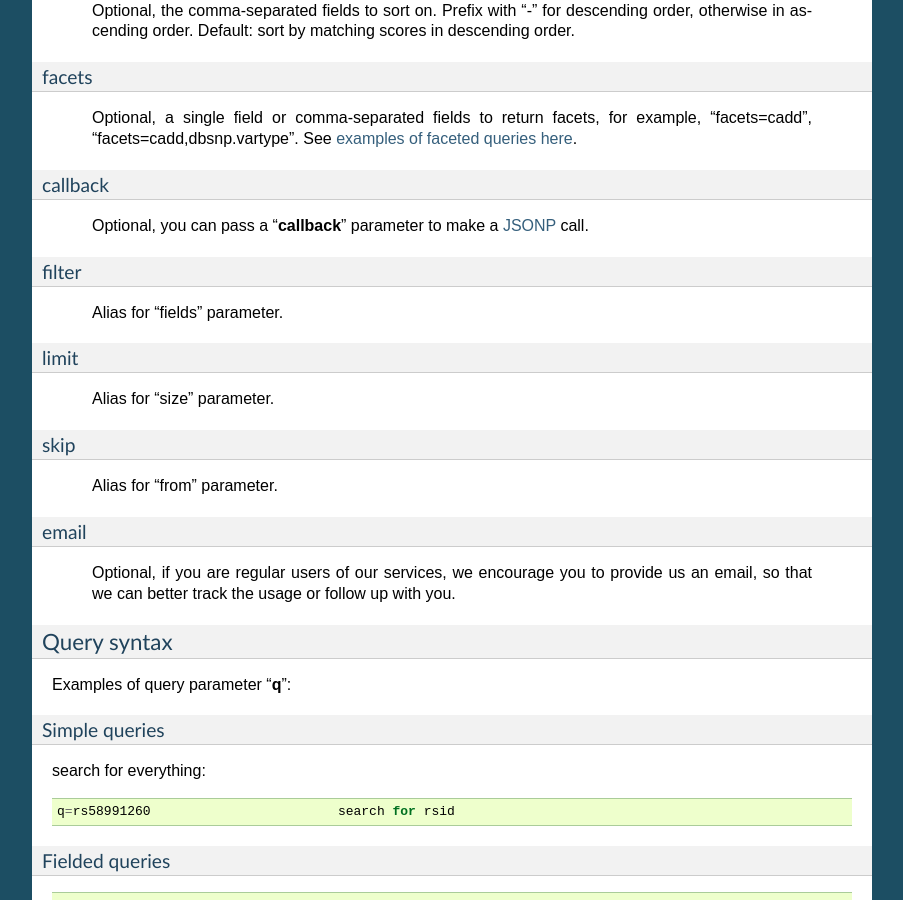
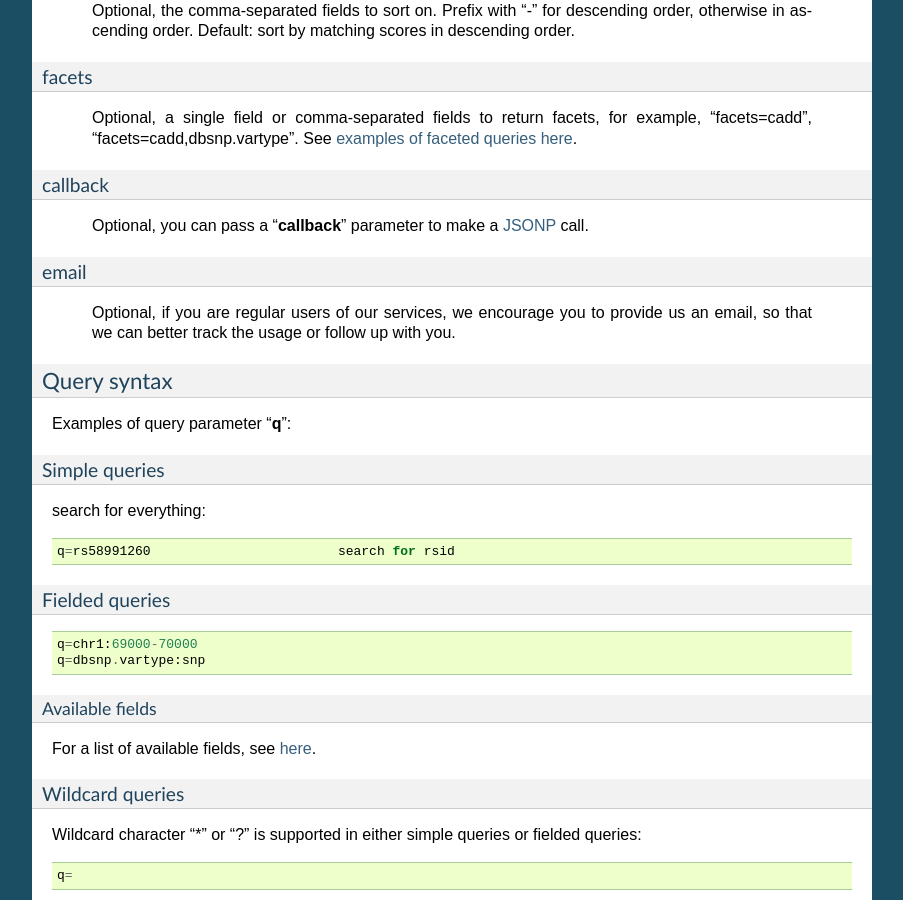
Before and after one commit to biothings/myvariant.info, a Sphinx documentation site: the page built from docs/doc/variant_query_service.rst, in a window 1280 px wide and 900 px high, scrolled down 951 px. Shown: the whole window, without its empty margins (198-1101 px from the left). Built offline with Sphinx 7.4.7, drawn with Linux system fonts in a browser that asks for light colours.

Commit message:
Update variant_query_service.rst

```diff
--- a/docs/doc/variant_query_service.rst
+++ b/docs/doc/variant_query_service.rst
@@ -57,18 +57,6 @@ facets
 callback
 """"""""
     Optional, you can pass a "**callback**" parameter to make a `JSONP <http://ajaxian.com/archives/jsonp-json-with-padding>`_ call.
-
-filter
-""""""
-    Alias for "fields" parameter.
-
-limit
-"""""
-    Alias for "size" parameter.
-
-skip
-""""
-    Alias for "from" parameter.
 
 email
 """"""
```
